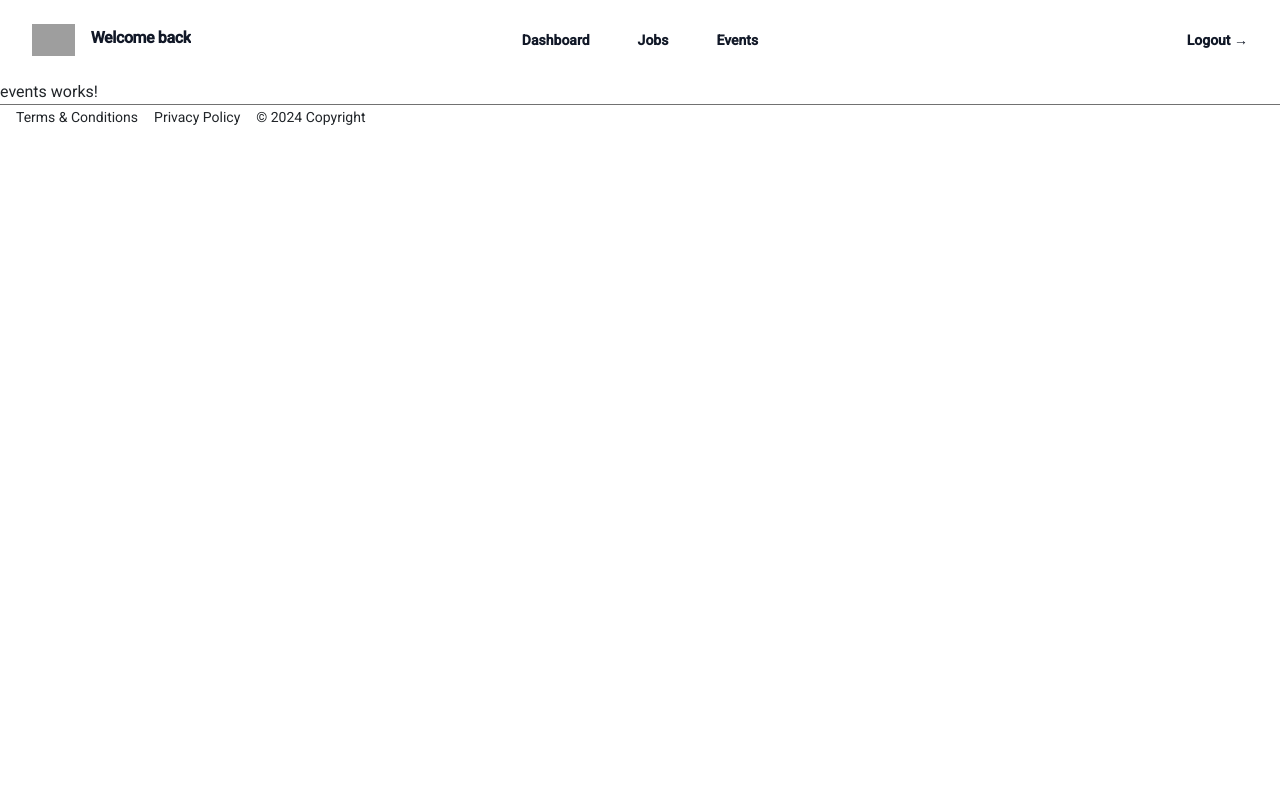
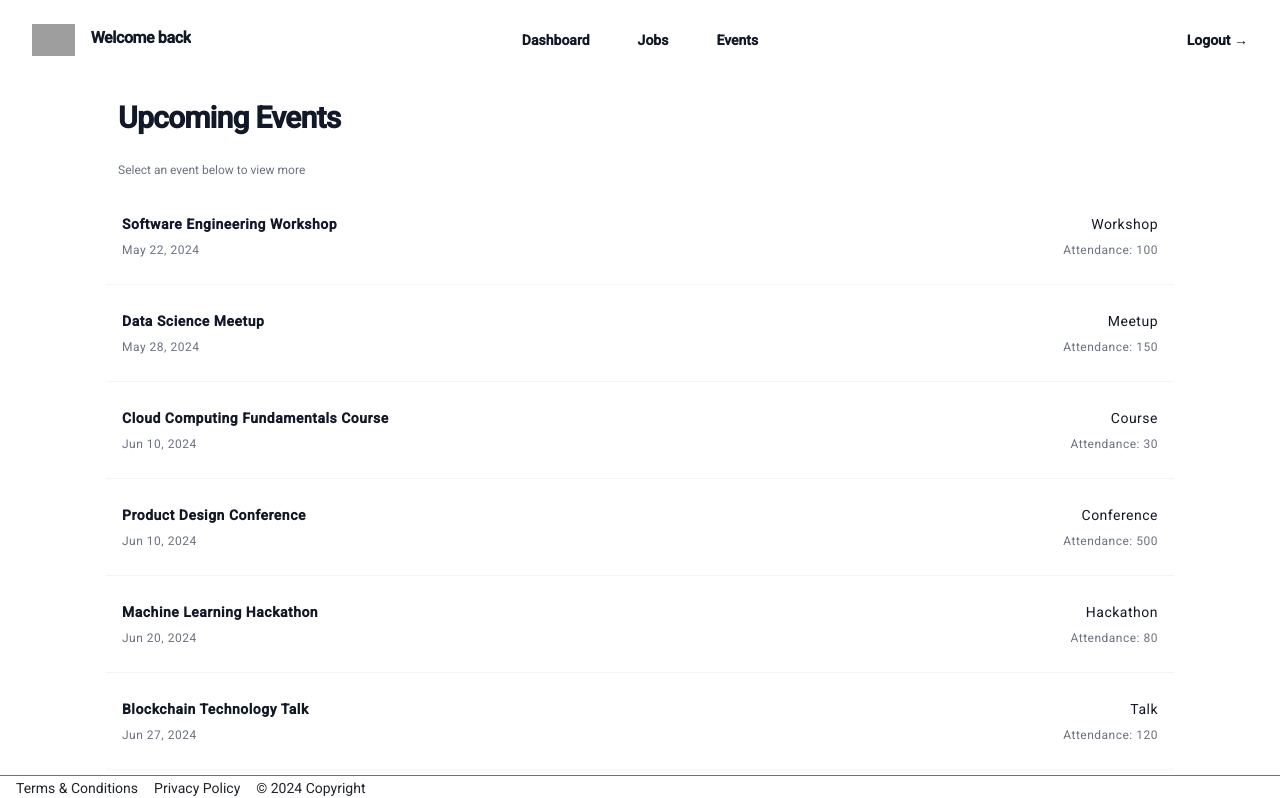
Before and after one commit to liquidrain-zip/integrated-organization-portal, an Angular app: page /events in a window 1280 px wide. Shown: the top 798 px of the page. Built offline with nearby package versions, Linux system fonts and the light colour scheme; no server answers; sample sign-in values are in the browser's storage; grey boxes are pictures that could not be loaded.

Commit message:
init events

```diff
--- a/src/app/pages/events/events.component.html
+++ b/src/app/pages/events/events.component.html
@@ -1 +1,67 @@
-<p>events works!</p>
+<div class="container mx-auto px-4 py-8">
+  <h2
+    class="tw-py-5 tw-px-6 tw-text-2xl tw-font-bold tw-leading-7 tw-text-gray-900 sm:tw-truncate sm:tw-text-3xl sm:tw-tracking-tight"
+  >
+    Upcoming Events
+  </h2>
+  <p
+    class="tw-px-6 tw-mt-1 tw-truncate tw-text-xs tw-leading-5 tw-text-gray-500"
+  >
+    Select an event below to view more
+  </p>
+  <div class="flex row tw-px-6">
+    <mat-list class="col">
+      <div class="tw-divide-y tw-divide-gray-100">
+        @for (event of upcomingEvents$ | async; track event) {
+        <mat-list-item class="py-5" (click)="selectEvent(event)">
+          <div class="tw-flex tw-justify-between tw-cursor-pointer">
+            <div class="flex min-w-0 gap-x-4">
+              <div class="tw-min-w-0 tw-flex-auto">
+                <p
+                  class="tw-text-sm tw-font-semibold tw-leading-6 tw-text-gray-900"
+                >
+                  {{ event.title }}
+                </p>
+                <p
+                  class="tw-mt-1 tw-truncate tw-text-xs tw-leading-5 tw-text-gray-500"
+                >
+                  {{ event.date | date : "mediumDate" }}
+                </p>
+              </div>
+            </div>
+            <div
+              class="tw-hidden tw-shrink-0 sm:tw-flex sm:tw-flex-col sm:tw-items-end"
+            >
+              <p class="tw-text-sm tw-leading-6 tw-text-gray-900">
+                {{ event.type }}
+              </p>
+              <p class="tw-mt-1 tw-text-xs tw-leading-5 tw-text-gray-500">
+                Attendance: {{ event.attendance }}
+              </p>
+            </div>
+          </div>
+        </mat-list-item>
+        }
+      </div>
+    </mat-list>
+    @if (selectedEvent) {
+    <mat-card class="col-7">
+      <mat-card-header>
+        <mat-card-title>{{ selectedEvent.title }}</mat-card-title>
+        <mat-card-subtitle>{{
+          selectedEvent.date | date : "mediumDate"
+        }}</mat-card-subtitle>
+      </mat-card-header>
+      <mat-card-content>
+        <p>Type:</p>
+        <p>Location:</p>
+        <p>Applications:</p>
+        <p>Application Deadline:</p>
+      </mat-card-content>
+      <mat-card-actions>
+        <button mat-stroked-button color="primary">Apply</button>
+      </mat-card-actions>
+    </mat-card>
+    }
+  </div>
+</div>
--- a/src/app/pages/events/events.component.ts
+++ b/src/app/pages/events/events.component.ts
@@ -1,10 +1,32 @@
-import { Component } from '@angular/core';
+import { Component, OnInit } from '@angular/core';
+import { Observable, catchError, of } from 'rxjs';
+import { EventsService } from '../../service/events.service';
+
+interface UpcomingEvent {
+  title: string;
+  date: Date;
+  type: string;
+  attendance: number;
+}
 
 @Component({
   selector: 'app-events',
   templateUrl: './events.component.html',
-  styleUrl: './events.component.css'
+  styleUrl: './events.component.css',
 })
-export class EventsComponent {
+export class EventsComponent implements OnInit {
+  upcomingEvents$: Observable<UpcomingEvent[]>;
+  selectedEvent: UpcomingEvent;
 
+  constructor(private eventsService: EventsService) {}
+
+  ngOnInit() {
+    this.upcomingEvents$ = this.eventsService
+      .getUpcomingEvents()
+      .pipe(catchError((error) => of([])));
+  }
+
+  selectEvent(event: UpcomingEvent) {
+    this.selectedEvent = event;
+  }
 }
```
